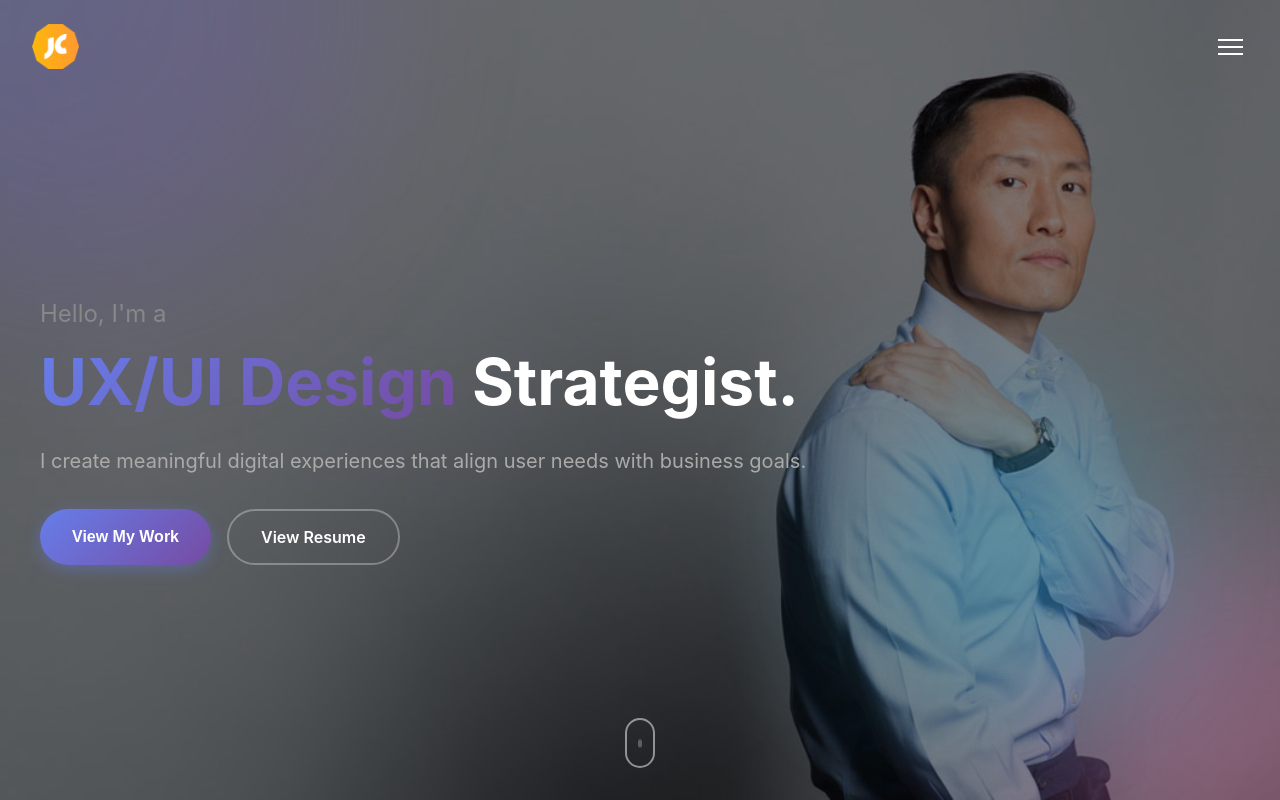
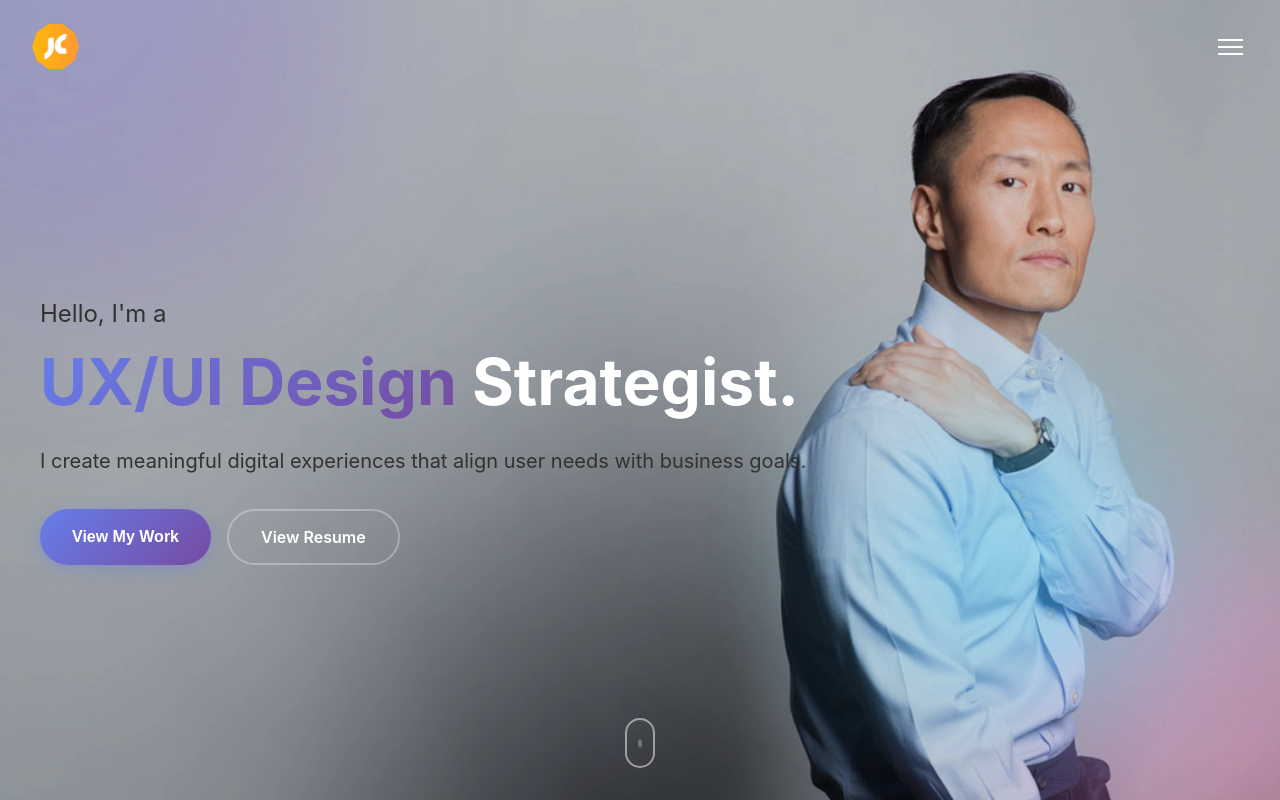
Before and after one commit to chaincheung/portfolio-redesign, a React (Create React App) app: page / in a window 1280 px wide. Shown: the top 800 px of the page. Built offline with nearby package versions, Linux system fonts and the light colour scheme.

Commit message:
Brighten hero image and update hero text colors to #323232

```diff
--- a/src/portfolio/portfolio.css
+++ b/src/portfolio/portfolio.css
@@ -214,6 +214,7 @@ html {
   background-position: center;
   background-repeat: no-repeat;
   background-attachment: fixed;
+  filter: brightness(1.2);
 }
 
 .hero-background-overlay {
@@ -222,7 +223,7 @@ html {
   left: 0;
   right: 0;
   bottom: 0;
-  background: rgba(0, 0, 0, 0.5);
+  background: rgba(0, 0, 0, 0.3);
   z-index: 1;
 }
 
@@ -296,7 +297,7 @@ html {
 .hero-greeting {
   font-size: 1.5rem;
   font-weight: 400;
-  color: #888;
+  color: #323232;
   margin: 0 0 1rem 0;
 }
 
@@ -316,7 +317,7 @@ html {
 
 .hero-description {
   font-size: 1.25rem;
-  color: #aaa;
+  color: #323232;
   margin: 0 0 2rem 0;
   line-height: 1.6;
 }
```
